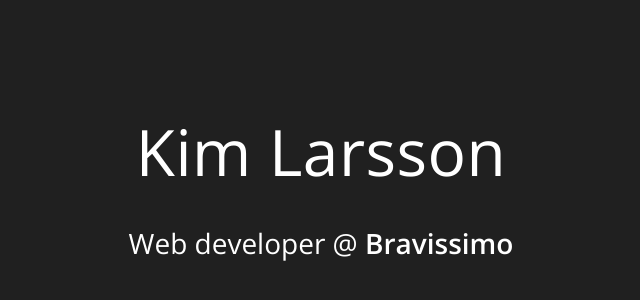
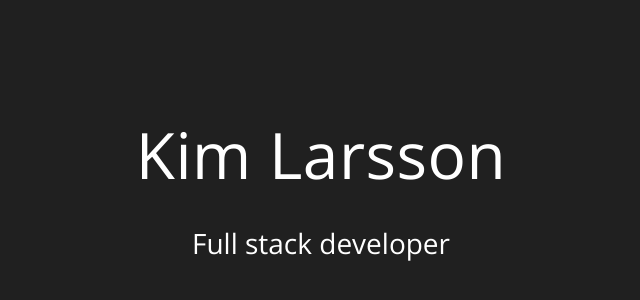
Before and after one commit to Kimla/portfolio, a Vue app: page / in a window 1280 px wide. Shown: the part 188-488 px from the top of the page, without its empty margins (319-959 px from the left). Built offline with nearby package versions, Linux system fonts and the light colour scheme.

Commit message:
Ändrat text

```diff
--- a/src/components/Hero.vue
+++ b/src/components/Hero.vue
@@ -4,8 +4,7 @@
             <div class="inner">
                 <h1 class="heading">Kim Larsson</h1>
                 <p class="preamble">
-                    <span class="text">Web developer @</span>&nbsp;
-                    <a class="link" href="https://www.bravissimo.se/" target="_blank">Bravissimo</a>
+                    <span class="text">Full stack developer</span>
                 </p>
             </div>
         </div>
```
